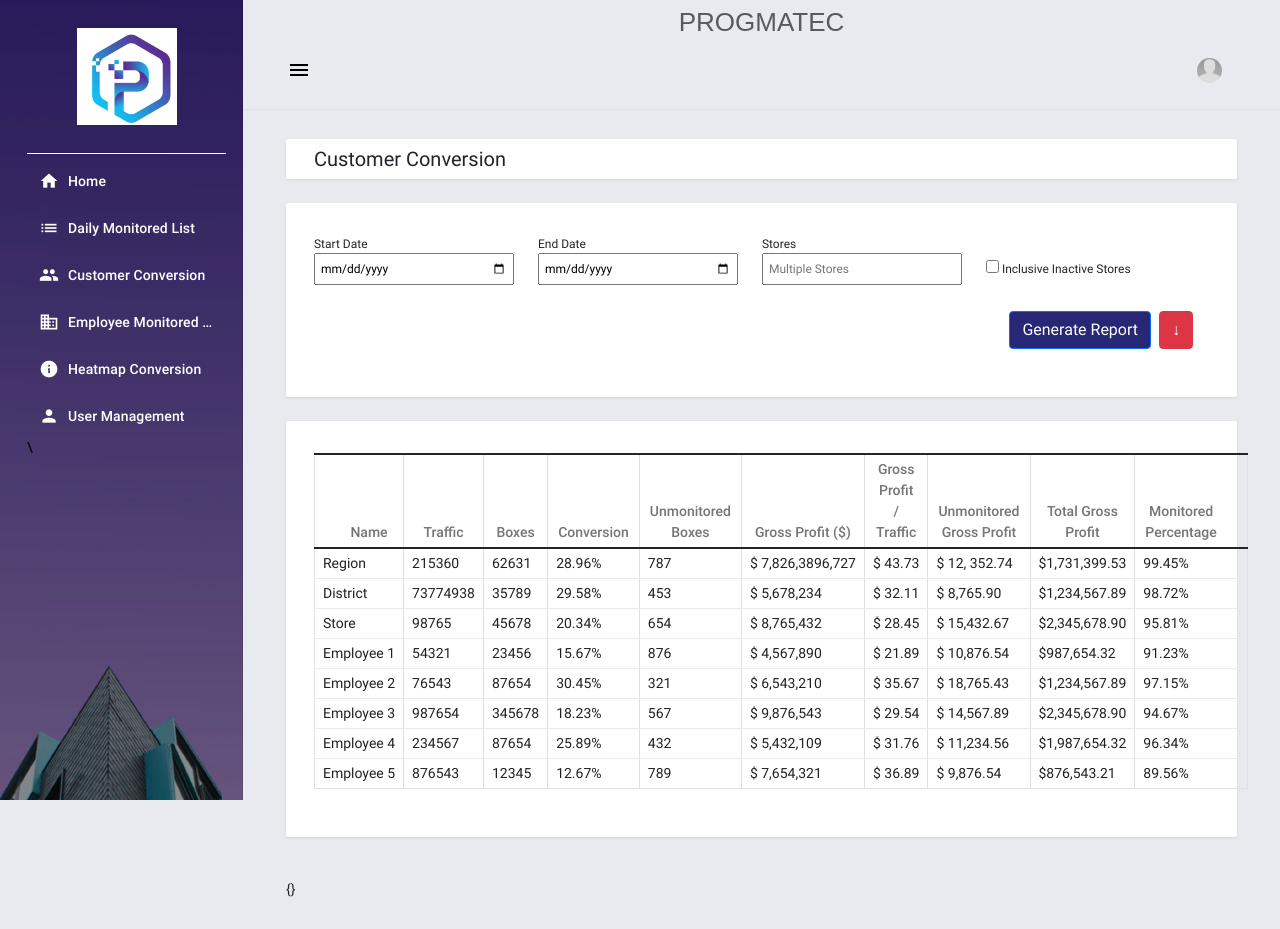
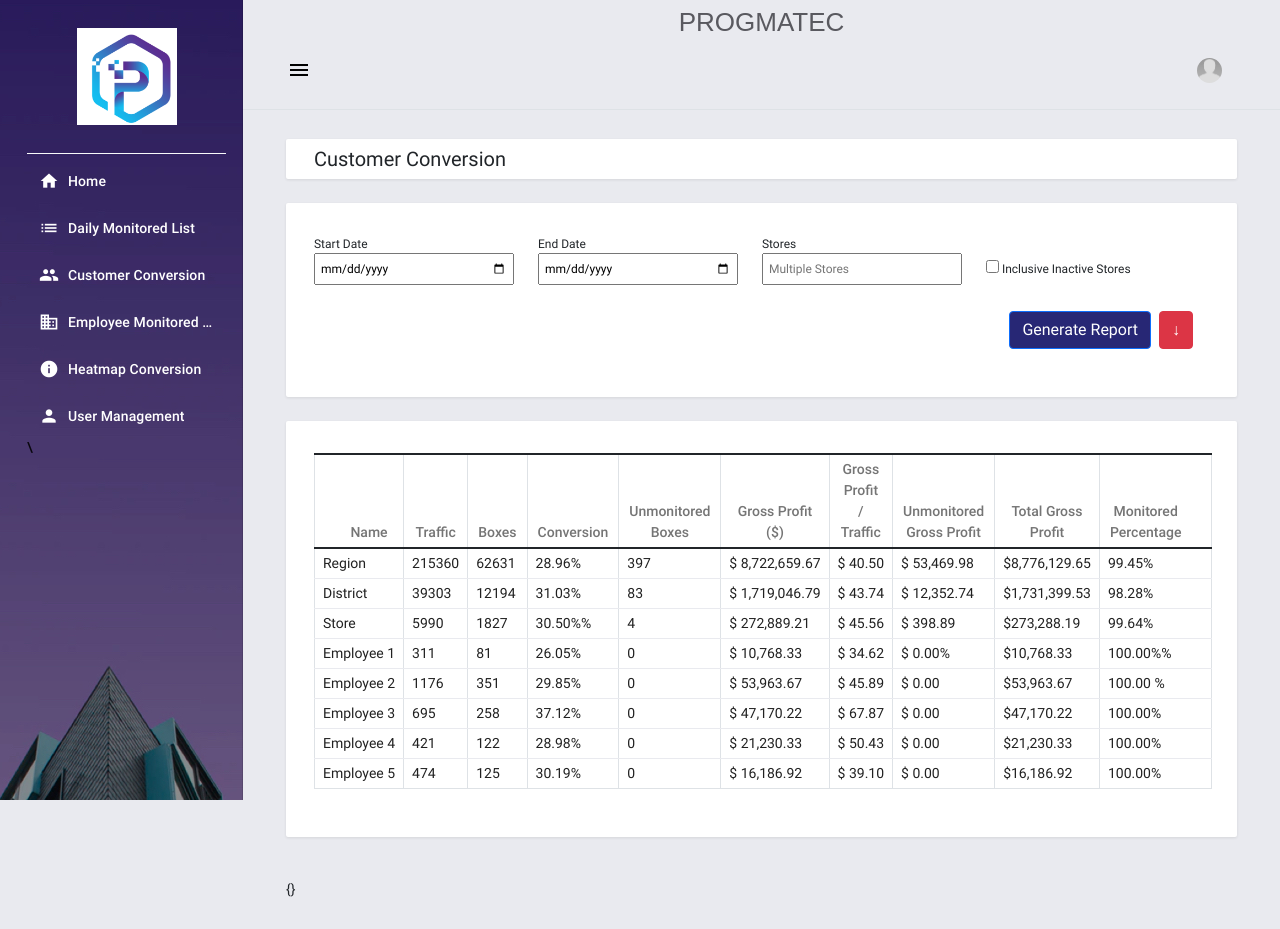
Before and after one commit to MuhammadAhsanDonuts/ems_webapp, a Django app: template employee_information/templates/employee_information/employees.html in a window 1280 px wide. Run offline with Django 3.2, Linux system fonts and the light colour scheme; the template is opened without the code that fills it, so the values that code supplies are empty; some libraries are stand-ins or nearby versions.

Commit message:
new changes added on conversion screen

```diff
--- a/employee_information/templates/employee_information/employees.html
+++ b/employee_information/templates/employee_information/employees.html
@@ -132,110 +132,110 @@
                         <td class="px-2 py-1 text-start">215360</td>
                         <td class="px-2 py-1 text-start">62631</td>
                         <td class="px-2 py-1 text-start">28.96%</td>
-                        <td class="px-2 py-1 text-start">787</td>
-                        <td class="px-2 py-1 text-start">$ 7,826,3896,727</td>
-                        <td class="px-2 py-1 text-start">$ 43.73 </td>
-                        <td class="px-2 py-1 text-start">$ 12, 352.74</td>
-                        <td class="px-2 py-1 text-start">$1,731,399.53</td>
+                        <td class="px-2 py-1 text-start">397</td>
+                        <td class="px-2 py-1 text-start">$ 8,722,659.67</td>
+                        <td class="px-2 py-1 text-start">$ 40.50 </td>
+                        <td class="px-2 py-1 text-start">$ 53,469.98</td>
+                        <td class="px-2 py-1 text-start">$8,776,129.65</td>
                         <td class="px-2 py-1 text-start">99.45%</td>
                     </tr>
 
                     <tr>
                         <td class="px-2 py-1 text-start">District</td>
-                        <td class="px-2 py-1 text-start">73774938</td>
-                        <td class="px-2 py-1 text-start">35789</td>
-                        <td class="px-2 py-1 text-start">29.58%</td>
-                        <td class="px-2 py-1 text-start">453</td>
-                        <td class="px-2 py-1 text-start">$ 5,678,234</td>
-                        <td class="px-2 py-1 text-start">$ 32.11 </td>
-                        <td class="px-2 py-1 text-start">$ 8,765.90</td>
-                        <td class="px-2 py-1 text-start">$1,234,567.89</td>
-                        <td class="px-2 py-1 text-start">98.72%</td>
+                        <td class="px-2 py-1 text-start">39303</td>
+                        <td class="px-2 py-1 text-start">12194</td>
+                        <td class="px-2 py-1 text-start">31.03%</td>
+                        <td class="px-2 py-1 text-start">83</td>
+                        <td class="px-2 py-1 text-start">$ 1,719,046.79</td>
+                        <td class="px-2 py-1 text-start">$ 43.74 </td>
+                        <td class="px-2 py-1 text-start">$ 12,352.74</td>
+                        <td class="px-2 py-1 text-start">$1,731,399.53</td>
+                        <td class="px-2 py-1 text-start">98.28%</td>
                     </tr>
 
 
                     <tr>
                         <td class="px-2 py-1 text-start">Store</td>
-                        <td class="px-2 py-1 text-start">98765</td>
-                        <td class="px-2 py-1 text-start">45678</td>
-                        <td class="px-2 py-1 text-start">20.34%</td>
-                        <td class="px-2 py-1 text-start">654</td>
-                        <td class="px-2 py-1 text-start">$ 8,765,432</td>
-                        <td class="px-2 py-1 text-start">$ 28.45 </td>
-                        <td class="px-2 py-1 text-start">$ 15,432.67</td>
-                        <td class="px-2 py-1 text-start">$2,345,678.90</td>
-                        <td class="px-2 py-1 text-start">95.81%</td>
+                        <td class="px-2 py-1 text-start">5990</td>
+                        <td class="px-2 py-1 text-start">1827</td>
+                        <td class="px-2 py-1 text-start">30.50%%</td>
+                        <td class="px-2 py-1 text-start">4</td>
+                        <td class="px-2 py-1 text-start">$ 272,889.21</td>
+                        <td class="px-2 py-1 text-start">$ 45.56 </td>
+                        <td class="px-2 py-1 text-start">$ 398.89</td>
+                        <td class="px-2 py-1 text-start">$273,288.19</td>
+                        <td class="px-2 py-1 text-start">99.64%</td>
                     </tr>
 
 
 
                     <tr>
                         <td class="px-2 py-1 text-start">Employee 1</td>
-                        <td class="px-2 py-1 text-start">54321</td>
-                        <td class="px-2 py-1 text-start">23456</td>
-                        <td class="px-2 py-1 text-start">15.67%</td>
-                        <td class="px-2 py-1 text-start">876</td>
-                        <td class="px-2 py-1 text-start">$ 4,567,890</td>
-                        <td class="px-2 py-1 text-start">$ 21.89 </td>
-                        <td class="px-2 py-1 text-start">$ 10,876.54</td>
-                        <td class="px-2 py-1 text-start">$987,654.32</td>
-                        <td class="px-2 py-1 text-start">91.23%</td>
+                        <td class="px-2 py-1 text-start">311</td>
+                        <td class="px-2 py-1 text-start">81</td>
+                        <td class="px-2 py-1 text-start">26.05%</td>
+                        <td class="px-2 py-1 text-start">0</td>
+                        <td class="px-2 py-1 text-start">$ 10,768.33</td>
+                        <td class="px-2 py-1 text-start">$ 34.62 </td>
+                        <td class="px-2 py-1 text-start">$ 0.00%</td>
+                        <td class="px-2 py-1 text-start">$10,768.33</td>
+                        <td class="px-2 py-1 text-start">100.00%%</td>
                     </tr>
 
 
                     <tr>
                         <td class="px-2 py-1 text-start">Employee 2</td>
-                        <td class="px-2 py-1 text-start">76543</td>
-                        <td class="px-2 py-1 text-start">87654</td>
-                        <td class="px-2 py-1 text-start">30.45%</td>
-                        <td class="px-2 py-1 text-start">321</td>
-                        <td class="px-2 py-1 text-start">$ 6,543,210</td>
-                        <td class="px-2 py-1 text-start">$ 35.67 </td>
-                        <td class="px-2 py-1 text-start">$ 18,765.43</td>
-                        <td class="px-2 py-1 text-start">$1,234,567.89</td>
-                        <td class="px-2 py-1 text-start">97.15%</td>
+                        <td class="px-2 py-1 text-start">1176</td>
+                        <td class="px-2 py-1 text-start">351</td>
+                        <td class="px-2 py-1 text-start">29.85%</td>
+                        <td class="px-2 py-1 text-start">0</td>
+                        <td class="px-2 py-1 text-start">$ 53,963.67</td>
+                        <td class="px-2 py-1 text-start">$ 45.89 </td>
+                        <td class="px-2 py-1 text-start">$ 0.00</td>
+                        <td class="px-2 py-1 text-start">$53,963.67</td>
+                        <td class="px-2 py-1 text-start">100.00 %</td>
                     </tr>
 
                     <tr>
                         <td class="px-2 py-1 text-start">Employee 3</td>
-                        <td class="px-2 py-1 text-start">987654</td>
-                        <td class="px-2 py-1 text-start">345678</td>
-                        <td class="px-2 py-1 text-start">18.23%</td>
-                        <td class="px-2 py-1 text-start">567</td>
-                        <td class="px-2 py-1 text-start">$ 9,876,543</td>
-                        <td class="px-2 py-1 text-start">$ 29.54 </td>
-                        <td class="px-2 py-1 text-start">$ 14,567.89</td>
-                        <td class="px-2 py-1 text-start">$2,345,678.90</td>
-                        <td class="px-2 py-1 text-start">94.67%</td>
+                        <td class="px-2 py-1 text-start">695</td>
+                        <td class="px-2 py-1 text-start">258</td>
+                        <td class="px-2 py-1 text-start">37.12%</td>
+                        <td class="px-2 py-1 text-start">0</td>
+                        <td class="px-2 py-1 text-start">$ 47,170.22</td>
+                        <td class="px-2 py-1 text-start">$ 67.87 </td>
+                        <td class="px-2 py-1 text-start">$ 0.00 </td>
+                        <td class="px-2 py-1 text-start">$47,170.22</td>
+                        <td class="px-2 py-1 text-start">100.00%</td>
                     </tr>
 
 
                     <tr>
                         <td class="px-2 py-1 text-start">Employee 4</td>
-                        <td class="px-2 py-1 text-start">234567</td>
-                        <td class="px-2 py-1 text-start">87654</td>
-                        <td class="px-2 py-1 text-start">25.89%</td>
-                        <td class="px-2 py-1 text-start">432</td>
-                        <td class="px-2 py-1 text-start">$ 5,432,109</td>
-                        <td class="px-2 py-1 text-start">$ 31.76 </td>
-                        <td class="px-2 py-1 text-start">$ 11,234.56</td>
-                        <td class="px-2 py-1 text-start">$1,987,654.32</td>
-                        <td class="px-2 py-1 text-start">96.34%</td>
+                        <td class="px-2 py-1 text-start">421</td>
+                        <td class="px-2 py-1 text-start">122</td>
+                        <td class="px-2 py-1 text-start">28.98%</td>
+                        <td class="px-2 py-1 text-start">0</td>
+                        <td class="px-2 py-1 text-start">$ 21,230.33</td>
+                        <td class="px-2 py-1 text-start">$ 50.43 </td>
+                        <td class="px-2 py-1 text-start">$ 0.00</td>
+                        <td class="px-2 py-1 text-start">$21,230.33</td>
+                        <td class="px-2 py-1 text-start">100.00%</td>
                     </tr>
 
 
 
                     <tr>
                         <td class="px-2 py-1 text-start">Employee 5</td>
-                        <td class="px-2 py-1 text-start">876543</td>
-                        <td class="px-2 py-1 text-start">12345</td>
-                        <td class="px-2 py-1 text-start">12.67%</td>
-                        <td class="px-2 py-1 text-start">789</td>
-                        <td class="px-2 py-1 text-start">$ 7,654,321</td>
-                        <td class="px-2 py-1 text-start">$ 36.89 </td>
-                        <td class="px-2 py-1 text-start">$ 9,876.54</td>
-                        <td class="px-2 py-1 text-start">$876,543.21</td>
-                        <td class="px-2 py-1 text-start">89.56%</td>
+                        <td class="px-2 py-1 text-start">474</td>
+                        <td class="px-2 py-1 text-start">125</td>
+                        <td class="px-2 py-1 text-start">30.19%</td>
+                        <td class="px-2 py-1 text-start">0</td>
+                        <td class="px-2 py-1 text-start">$ 16,186.92</td>
+                        <td class="px-2 py-1 text-start">$ 39.10 </td>
+                        <td class="px-2 py-1 text-start">$ 0.00</td>
+                        <td class="px-2 py-1 text-start">$16,186.92</td>
+                        <td class="px-2 py-1 text-start">100.00%</td>
                     </tr>
 
 
```
Also changed, not shown: db.sqlite3.
